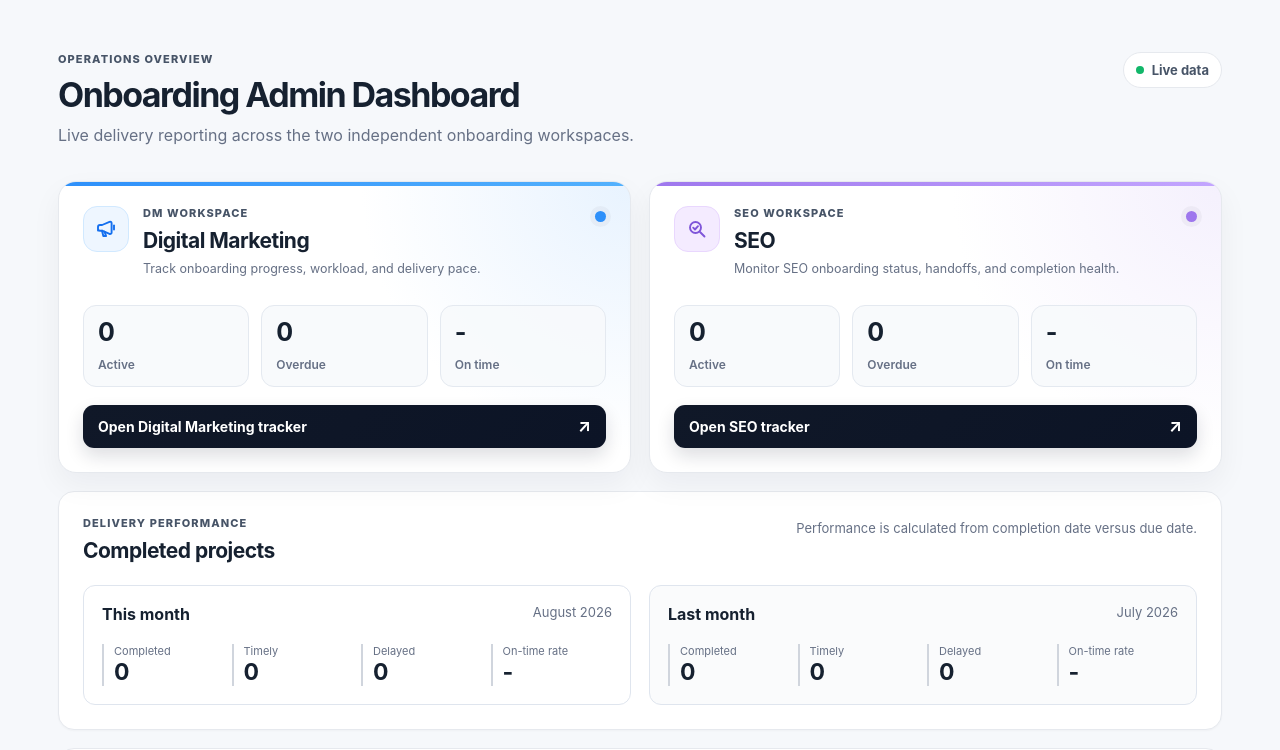
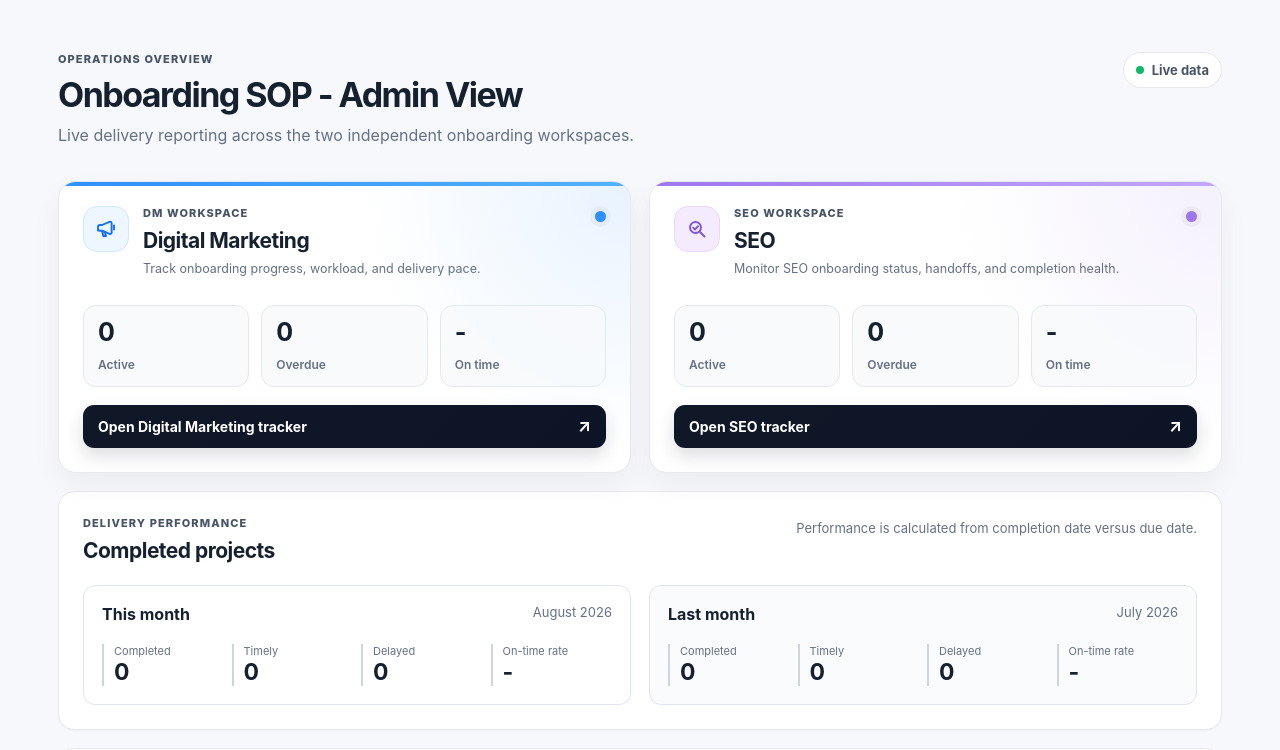
Before and after one commit to tanvirahmedbil/onboarding-admin-dashboard, a Next.js app: page / in a window 1280 px wide. Shown: the top 750 px of the page. Built offline with nearby package versions, Linux system fonts and the light colour scheme; no server answers; the database is empty.

Commit message:
Rename admin dashboard heading

```diff
--- a/app/page.tsx
+++ b/app/page.tsx
@@ -88,7 +88,7 @@ export default function Dashboard() {
   const deliveries = useMemo(() => projects.filter((project) => isCompleted(project)).filter((project) => filter === "all" || project.tool === filter).filter((project) => project.clientName.toLowerCase().includes(query.toLowerCase())).sort((a, b) => (b.completedAt ?? "").localeCompare(a.completedAt ?? "")), [projects, filter, query]);
 
   return <main>
-    <header><div><p className="eyebrow">OPERATIONS OVERVIEW</p><h1>Onboarding Admin Dashboard</h1><p className="subhead">Live delivery reporting across the two independent onboarding workspaces.</p></div><div className="live"><span /> {loading ? "Connecting" : "Live data"}</div></header>
+    <header><div><p className="eyebrow">OPERATIONS OVERVIEW</p><h1>Onboarding SOP - Admin View</h1><p className="subhead">Live delivery reporting across the two independent onboarding workspaces.</p></div><div className="live"><span /> {loading ? "Connecting" : "Live data"}</div></header>
     {error ? <section className="error"><strong>Dashboard connection needs attention</strong><p>{error}</p><button onClick={subscribe}>Retry connection</button></section> : <>
       <section className="tool-grid"><ToolCard tool="dm" projects={dmProjects} /><ToolCard tool="seo" projects={seoProjects} /></section>
       <section className="section"><div className="section-heading"><div><p className="eyebrow">DELIVERY PERFORMANCE</p><h2>Completed projects</h2></div><p>Performance is calculated from completion date versus due date.</p></div>
```
